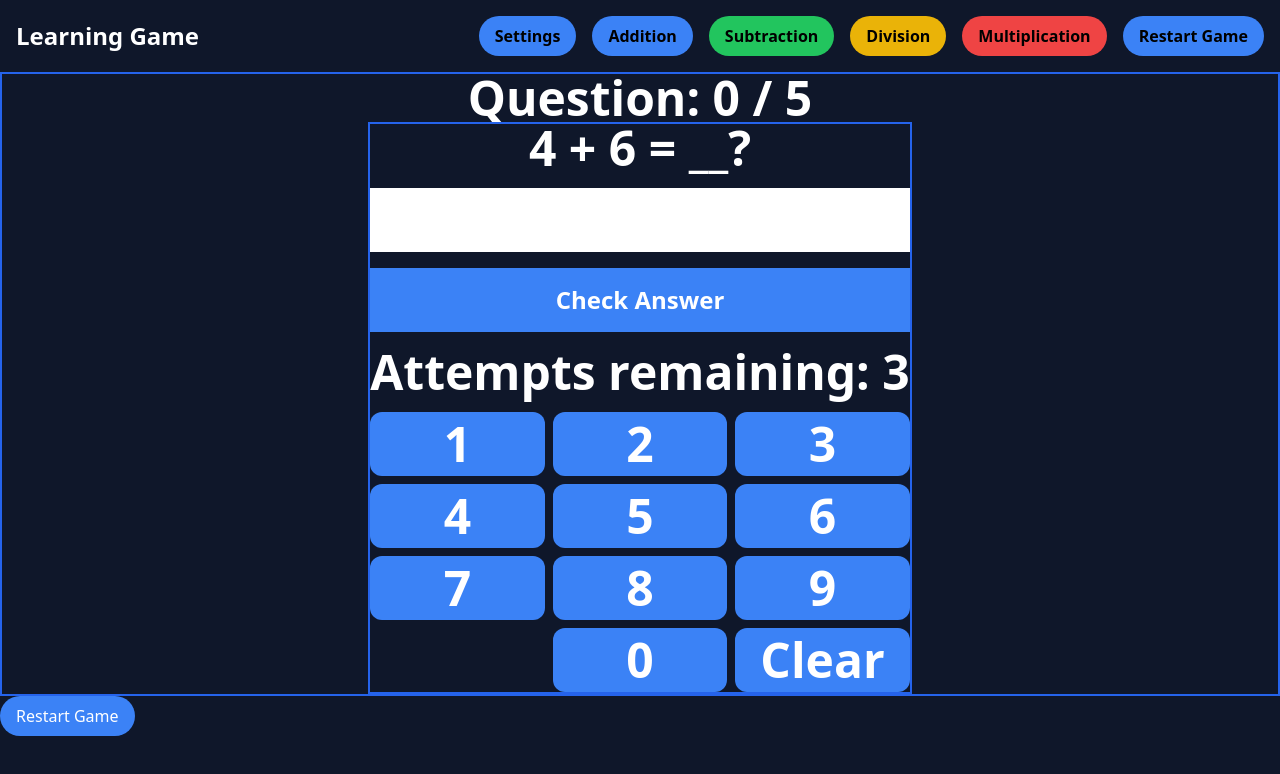
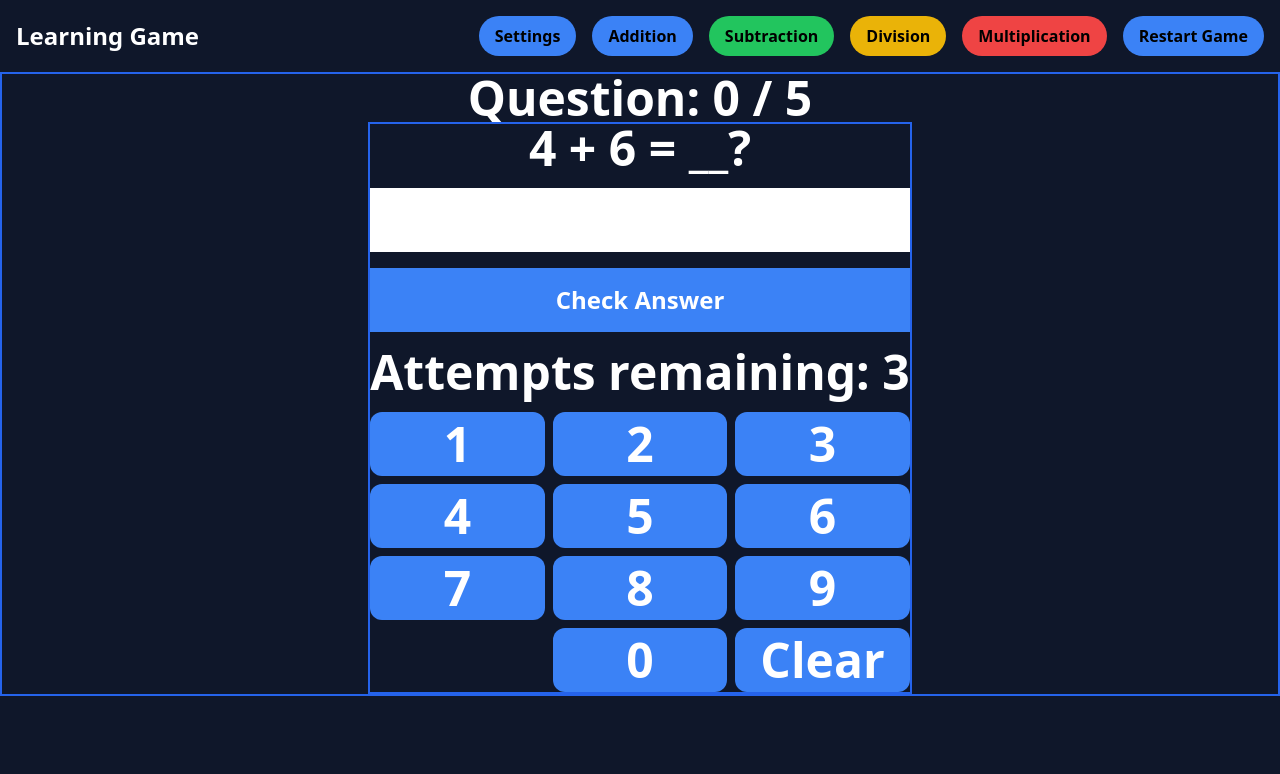
Before and after one commit to bartswierz/learning-game, a React (Vite) app: page / in a window 1280 px wide. Shown: the top 774 px of the page. Built offline with nearby package versions, Linux system fonts and the light colour scheme.

Commit message:
remove RestartBtn from main

```diff
--- a/src/App.tsx
+++ b/src/App.tsx
@@ -3,7 +3,7 @@ import Navbar from "./components/ui/Navbar";
 import Addition from "./components/ui/Addition";
 import { Settings } from "./types/index.ts";
 // import SampleComponent from "./components/ui/sampleTests/SampleComponent.tsx";
-import RestartGameBtn from "./components/ui/RestartGameBtn.tsx";
+// import RestartGameBtn from "./components/ui/RestartGameBtn.tsx";
 
 function App() {
   const settings: Settings = {
@@ -19,7 +19,6 @@ function App() {
 
       {/* MAIN CONTENT */}
       <Addition settings={settings} />
-      <RestartGameBtn />
     </div>
   );
 }
```
